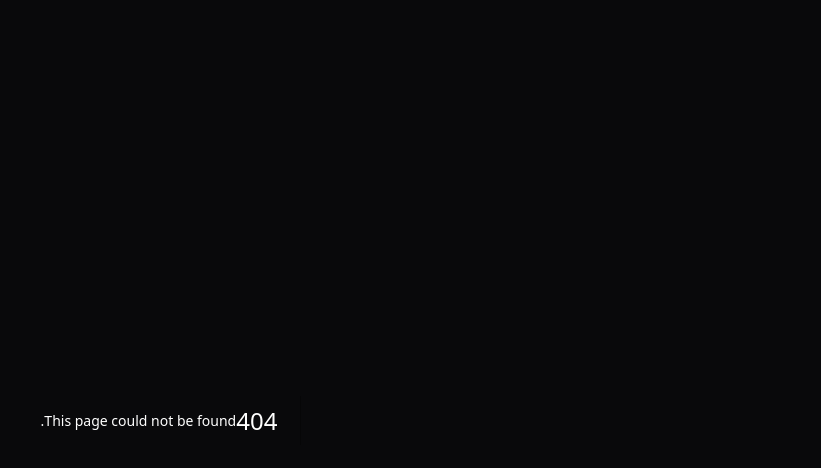
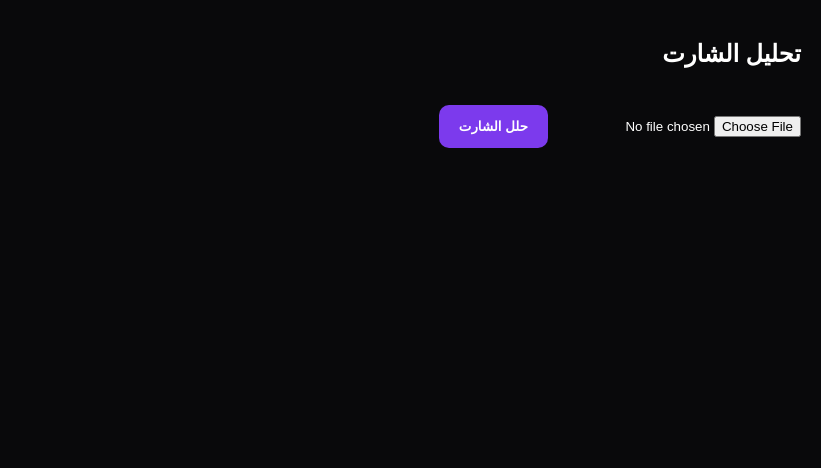
Before and after one commit to 86vw7wn5sy-cyber/fx-volume-trade, a Next.js app: page /app/analyze in a window 1280 px wide. Before the commit this address had no page. Shown: the top 468 px of the page, without its empty margins (459-1280 px from the left). Built offline with nearby package versions, Linux system fonts and the light colour scheme.

Commit message:
Add AnalyzePage component for image analysis

```diff
--- /dev/null
+++ b/app/app/analyze/page.tsx
@@ -0,0 +1,100 @@
+"use client";
+
+import { useState } from "react";
+
+export default function AnalyzePage() {
+  const [image, setImage] = useState<string | null>(null);
+  const [result, setResult] = useState<any>(null);
+  const [loading, setLoading] = useState(false);
+
+  const handleFile = (event: any) => {
+    const file = event.target.files[0];
+
+    if (!file) return;
+
+    const reader = new FileReader();
+
+    reader.onload = () => {
+      setImage(reader.result as string);
+    };
+
+    reader.readAsDataURL(file);
+  };
+
+  const analyze = async () => {
+    if (!image) return;
+
+    setLoading(true);
+    setResult(null);
+
+    const res = await fetch("/api/analyze", {
+      method: "POST",
+      headers: {
+        "Content-Type": "application/json",
+      },
+      body: JSON.stringify({ image }),
+    });
+
+    const data = await res.json();
+    setResult(data);
+    setLoading(false);
+  };
+
+  return (
+    <main>
+      <h1 style={{ fontSize: "24px", fontWeight: "bold" }}>
+        تحليل الشارت
+      </h1>
+
+      <input
+        type="file"
+        accept="image/*"
+        onChange={handleFile}
+        style={{ marginTop: "20px", color: "white" }}
+      />
+
+      {image && (
+        <img
+          src={image}
+          alt="Chart"
+          style={{
+            width: "100%",
+            marginTop: "20px",
+            borderRadius: "12px",
+          }}
+        />
+      )}
+
+      <button
+        onClick={analyze}
+        disabled={loading || !image}
+        style={{
+          marginTop: "20px",
+          padding: "14px 20px",
+          background: "#7c3aed",
+          color: "white",
+          border: "none",
+          borderRadius: "10px",
+          fontWeight: "bold",
+        }}
+      >
+        {loading ? "جاري التحليل..." : "حلل الشارت"}
+      </button>
+
+      {result && (
+        <div
+          style={{
+            marginTop: "20px",
+            padding: "16px",
+            background: "#18181b",
+            borderRadius: "12px",
+            border: "1px solid #27272a",
+            whiteSpace: "pre-wrap",
+          }}
+        >
+          {result.analysis}
+        </div>
+      )}
+    </main>
+  );
+}
```
